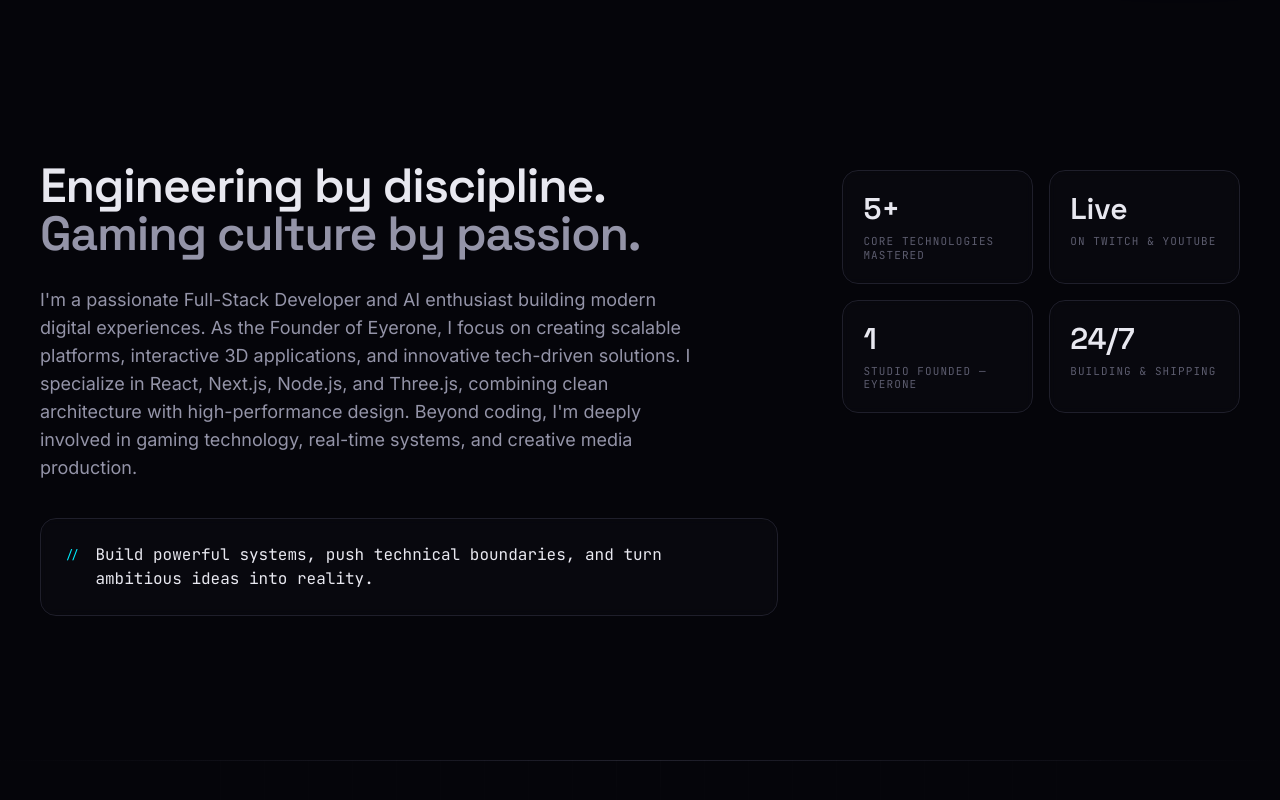
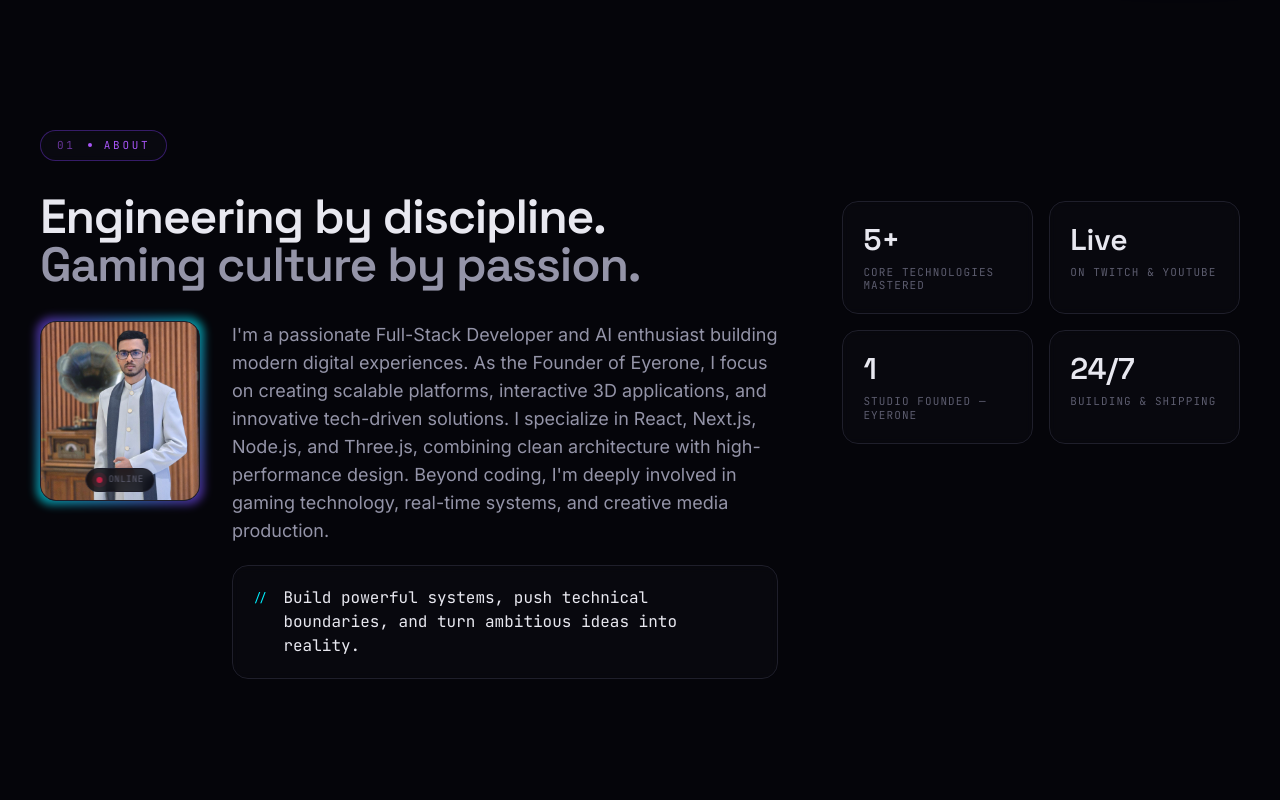
Before and after one commit to Sithija-Kalhara/Portfolio, a Next.js app: page / in a window 1280 px wide. Shown: the part 814-1614 px from the top of the page. Built offline with nearby package versions, Linux system fonts and the light colour scheme; no server answers.

Commit message:
Auto update at startup: 2026-07-13 16:28:22

```diff
--- a/src/components/sections/About.tsx
+++ b/src/components/sections/About.tsx
@@ -1,8 +1,11 @@
 "use client";
 
+import Image from "next/image";
+import { motion } from "framer-motion";
 import { Reveal } from "@/components/ui/Reveal";
 import { SectionTag } from "@/components/ui/SectionTag";
 import { profile, stats } from "@/data/profile";
+import ProfilePic from "../assist/avatar.jpg";
 
 export function About() {
   return (
@@ -10,9 +13,12 @@ export function About() {
       <div className="pointer-events-none absolute inset-x-0 top-0 h-px bg-gradient-to-r from-transparent via-panel-border to-transparent" />
 
       <div className="mx-auto max-w-7xl px-6 lg:px-10">
-
+        <Reveal>
+          <SectionTag index="01" label="About" accent="violet" />
+        </Reveal>
 
         <div className="mt-8 grid grid-cols-1 gap-12 lg:grid-cols-[1.3fr_0.7fr] lg:gap-16">
+          {/* ── Left: text content ── */}
           <div>
             <Reveal delay={0.05}>
               <h2 className="font-display text-3xl font-semibold leading-tight tracking-tight text-balance sm:text-4xl lg:text-5xl">
@@ -23,24 +29,60 @@ export function About() {
               </h2>
             </Reveal>
 
-            <Reveal delay={0.12}>
-              <p className="mt-7 max-w-2xl text-base leading-relaxed text-ink-dim sm:text-lg">
-                {profile.bio}
-              </p>
-            </Reveal>
+            {/* Photo + bio row */}
+            <Reveal delay={0.1}>
+              <div className="mt-8 flex flex-col gap-6 sm:flex-row sm:items-start sm:gap-8">
 
-            <Reveal delay={0.18}>
-              <div className="mt-9 flex items-start gap-4 rounded-2xl border border-panel-border bg-panel/40 p-6 backdrop-blur-sm">
-                <span className="mt-1 font-mono text-xs text-signal-cyan">
-                  {"//"}
-                </span>
-                <p className="font-mono text-sm leading-relaxed text-ink sm:text-base">
-                  {profile.mission}
-                </p>
+                {/* Avatar */}
+                <motion.div
+                  whileHover={{ scale: 1.03 }}
+                  transition={{ duration: 0.3 }}
+                  className="relative mx-auto shrink-0 sm:mx-0"
+                >
+                  {/* outer glow ring */}
+                  <div className="absolute -inset-1 rounded-2xl bg-gradient-to-br from-signal-violet via-signal-cyan to-signal-violet opacity-60 blur-sm" />
+                  {/* bracket corners */}
+                  <div className="relative rounded-2xl border border-panel-border bg-panel overflow-hidden"
+                       style={{ width: 160, height: 180 }}>
+                    <Image
+                      src={ProfilePic}
+                      alt="Sithija Kalhara"
+                      fill
+                      className="object-cover object-center"
+                      sizes="160px"
+                      priority
+                    />
+                    {/* scan line effect */}
+                    <motion.div
+                      className="absolute inset-x-0 h-8 bg-gradient-to-b from-transparent via-signal-cyan/8 to-transparent pointer-events-none"
+                      animate={{ y: ["-100%", "300%"] }}
+                      transition={{ duration: 3.5, repeat: Infinity, ease: "linear", repeatDelay: 1.5 }}
+                    />
+                    {/* status badge */}
+                    <div className="absolute bottom-2 left-1/2 -translate-x-1/2 flex items-center gap-1.5 rounded-full bg-void/80 border border-panel-border px-2.5 py-1 backdrop-blur-sm">
+                      <span className="h-1.5 w-1.5 animate-pulse-dot rounded-full bg-signal-crimson" />
+                      <span className="font-mono text-[9px] uppercase tracking-wider text-ink-faint">Online</span>
+                    </div>
+                  </div>
+                </motion.div>
+
+                {/* Bio */}
+                <div className="flex-1">
+                  <p className="text-base leading-relaxed text-ink-dim sm:text-lg">
+                    {profile.bio}
+                  </p>
+                  <div className="mt-5 flex items-start gap-4 rounded-2xl border border-panel-border bg-panel/40 p-5 backdrop-blur-sm">
+                    <span className="mt-1 font-mono text-xs text-signal-cyan">{"//"}</span>
+                    <p className="font-mono text-sm leading-relaxed text-ink sm:text-base">
+                      {profile.mission}
+                    </p>
+                  </div>
+                </div>
               </div>
             </Reveal>
           </div>
 
+          {/* ── Right: stats grid ── */}
           <Reveal delay={0.2} className="lg:pt-2">
             <div className="grid grid-cols-2 gap-4">
               {stats.map((stat) => (
```
Also changed, not shown: src/components/assist/avatar.jpg (added).
